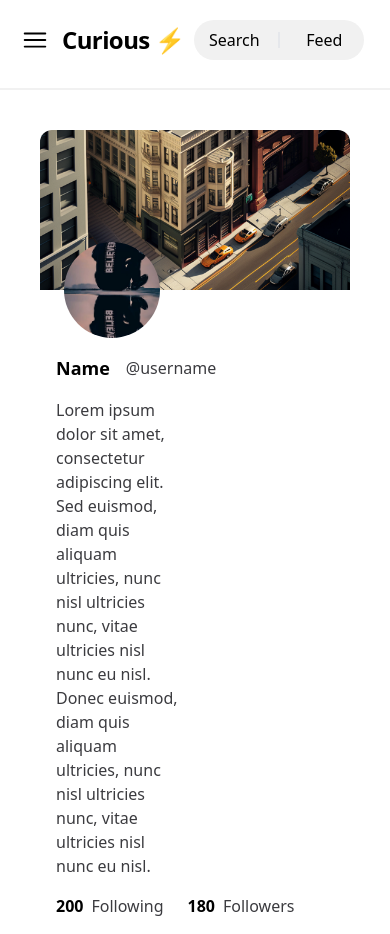
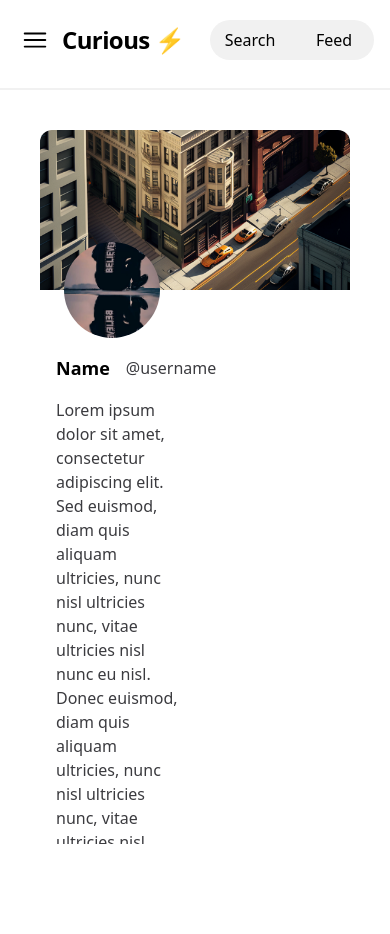
Before and after one commit to tchardonnens/curious-front, a Next.js app in the folder curious/: page /profile in a window 390 px wide. After the commit the page ends 844 px from the top, so only its background shows below. Built offline with nearby package versions, Linux system fonts and the light colour scheme.

Commit message:
Fix mobile sidebar + header btns for profile

```diff
--- a/curious/src/components/header.tsx
+++ b/curious/src/components/header.tsx
@@ -57,16 +57,15 @@ export default function Header({ setIsSidebarOpen }: HeaderProps) {
   } else if (router.pathname === '/profile') {
     headerContent = (
       <>
-        <div className='bg-lightGrey dark:bg-darkerGrey rounded-full p-2 flex flex-row items-center gap-3 relative'>
+        <div className='bg-lightGrey w-[164px] justify-between dark:bg-darkerGrey rounded-full p-2 flex flex-row items-center gap-3 relative'>
           <Link href="/search" className='text-center w-16 relative z-10' title='Search' ref={searchRef}>
             Search
           </Link>
-          <hr className='h-4 w-0 border' />
           <Link href="/feed" className={`text-center w-16 relative z-10`} title='Feed' ref={feedRef}>
             Feed
           </Link>
         </div>
-        <div></div>
+        <div className='w-10 h-10 hidden md:block'></div>
       </>
     );
   } else if (router.pathname === '/') {
--- a/curious/src/pages/profile.tsx
+++ b/curious/src/pages/profile.tsx
@@ -1,8 +1,9 @@
 import PageHead from "@/components/head";
 import Header from "@/components/header";
 import Sidebar from "@/components/sidebar";
+import { Resources, SidebarProps } from '@/types/props';
 import Image from "next/image";
-import React from "react";
+import React, { useState } from "react";
 
 interface ProfileProps {
   name: string;
@@ -19,14 +20,17 @@ const Profile: React.FC<ProfileProps> = ({
   followers,
   following
 }) => {
+  const [history, setHistory] = useState<SidebarProps[]>([])
+  const [isSidebarOpen, setIsSidebarOpen] = useState(false);
+
   return (
     <>
       <PageHead />
-      <Header />
+      <Header setIsSidebarOpen={setIsSidebarOpen} />
 
-      <div className="flex flex-row w-full h-full">
+      <div className="flex flex-row w-full h-full overflow-hidden">
 
-        <Sidebar history={[]} isSidebarOpen={false}></Sidebar>
+      <Sidebar history={history} isSidebarOpen={isSidebarOpen} ></Sidebar>
 
         <main className="bg-white dark:bg-anthracite p-10 flex w-full flex-col overflow-hidden">
           <div className="flex items-center relative">
```
